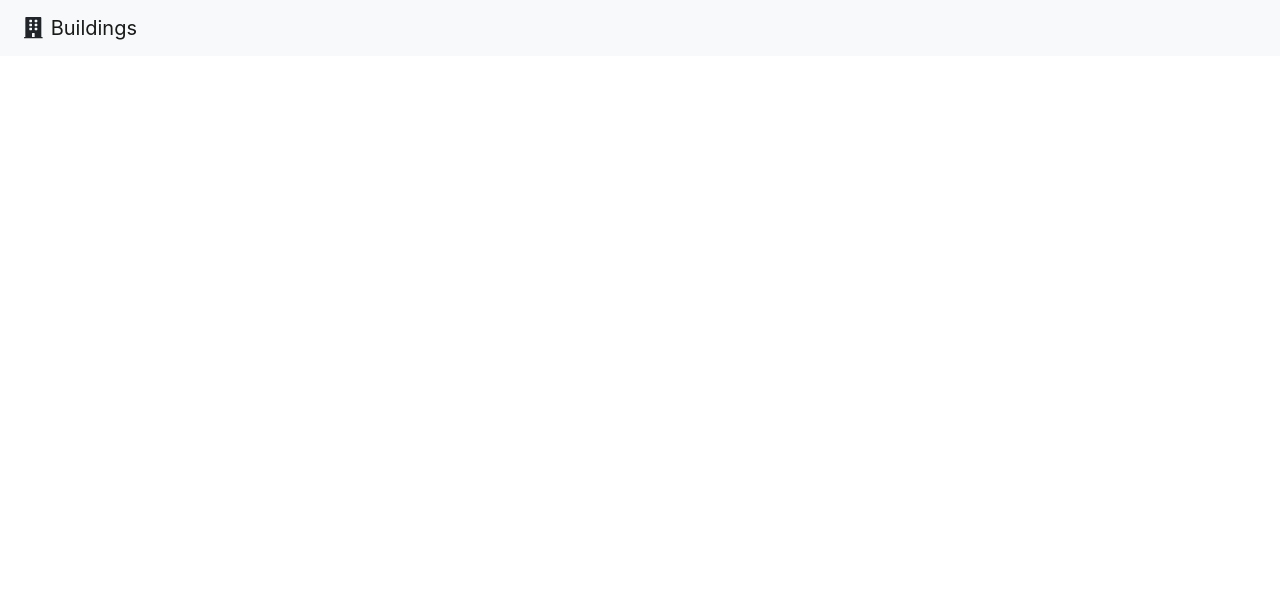
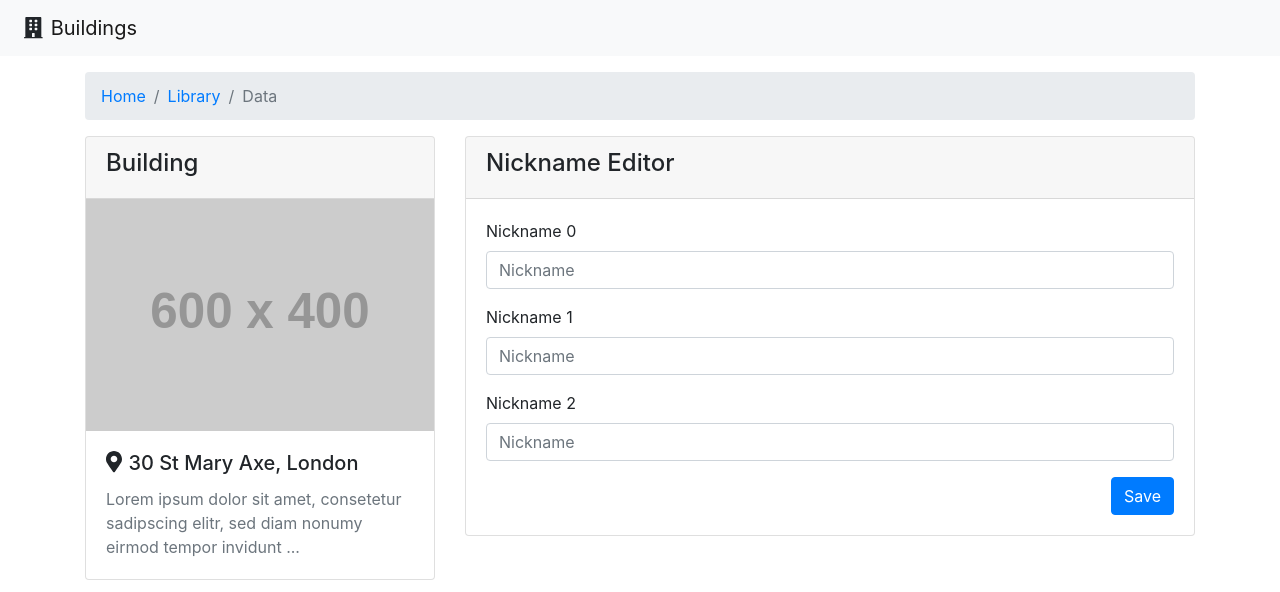
Before and after one commit to olegomon/building-manager, an Angular app: page / in a window 1280 px wide. Shown: the top 592 px of the page. Built offline with nearby package versions, Linux system fonts and the light colour scheme.

Commit message:
scaffolding interface

```diff
--- a/src/app/app.component.html
+++ b/src/app/app.component.html
@@ -1,8 +1,30 @@
-<nav class="navbar navbar-expand-lg navbar-light bg-light">
+<nav class="navbar navbar-expand-md navbar-light fixed-top bg-light">
   <fa-icon class="app-icon" size="lg" [icon]="appIcon"></fa-icon>
   <a class="navbar-brand" href="#">
-    <span>{{title}}</span>
+    <span>{{appTitle}}</span>
   </a>
 </nav>
 
+<div class="container">
+  <nav aria-label="breadcrumb">
+    <ol class="breadcrumb">
+      <li class="breadcrumb-item"><a href="#">Home</a></li>
+      <li class="breadcrumb-item"><a href="#">Library</a></li>
+      <li class="breadcrumb-item active" aria-current="page">Data</li>
+    </ol>
+  </nav>
+</div>
+
+<div class="container">
+  <div class="row">
+    <div class="col-4">
+      <app-building></app-building>
+    </div>
+    <div class="col">
+      <app-nickname-editor></app-nickname-editor>
+    </div>
+  </div>
+</div>
+
+
 <router-outlet></router-outlet>
--- a/src/app/app.component.ts
+++ b/src/app/app.component.ts
@@ -7,6 +7,6 @@ import {faBuilding} from '@fortawesome/free-solid-svg-icons';
   styleUrls: ['./app.component.scss']
 })
 export class AppComponent {
-  title = 'Buildings';
+  appTitle = 'Buildings';
   appIcon = faBuilding;
 }
--- a/src/app/app.module.ts
+++ b/src/app/app.module.ts
@@ -5,10 +5,14 @@ import {NgbModule} from '@ng-bootstrap/ng-bootstrap';
 
 import {AppRoutingModule} from './app-routing.module';
 import {AppComponent} from './app.component';
+import {BuildingComponent} from './building/building.component';
+import { NicknameEditorComponent } from './nickname-editor/nickname-editor.component';
 
 @NgModule({
   declarations: [
-    AppComponent
+    AppComponent,
+    BuildingComponent,
+    NicknameEditorComponent
   ],
   imports: [
     BrowserModule,
--- /dev/null
+++ b/src/app/building/building.component.html
@@ -0,0 +1,19 @@
+<div class="card">
+
+  <div class="card-header">
+    <h4>Building</h4>
+  </div>
+
+  <img class="card-img card-img-top rounded-0"
+       src="https://dummyimage.com/600x400/007bff/fff"
+       alt="{{address}}">
+
+  <div class="card-body">
+    <div class="card-title">
+      <fa-icon [icon]="addressIcon" pull="left" size="lg"></fa-icon>
+      <h5>{{address}}</h5>
+    </div>
+    <p class="card-text text-secondary">{{description}}</p>
+  </div>
+
+</div>
--- /dev/null
+++ b/src/app/building/building.component.ts
@@ -0,0 +1,18 @@
+import {Component} from '@angular/core';
+import {faMapMarkerAlt} from '@fortawesome/free-solid-svg-icons';
+
+@Component({
+  selector: 'app-building',
+  templateUrl: './building.component.html',
+  styleUrls: ['./building.component.scss']
+})
+export class BuildingComponent {
+
+  addressIcon = faMapMarkerAlt;
+  address = '30 St Mary Axe, London';
+  description = 'Lorem ipsum dolor sit amet, consetetur sadipscing elitr, sed diam nonumy eirmod tempor invidunt ...';
+
+  constructor() {
+  }
+
+}
--- /dev/null
+++ b/src/app/nickname-editor/nickname-editor.component.html
@@ -0,0 +1,28 @@
+<div class="card">
+
+  <div class="card-header">
+    <h4>Nickname Editor</h4>
+  </div>
+
+  <div class="card-body">
+
+    <div class="form-group">
+      <label for="nickname0">Nickname 0</label>
+      <input id="nickname0" type="text" class="form-control" placeholder="Nickname">
+    </div>
+
+    <div class="form-group">
+      <label for="nickname1">Nickname 1</label>
+      <input id="nickname1" type="text" class="form-control" placeholder="Nickname">
+    </div>
+    <div class="form-group">
+      <label for="nickname2">Nickname 2</label>
+      <input id="nickname2" type="text" class="form-control" placeholder="Nickname">
+    </div>
+
+    <div class="d-flex justify-content-end">
+      <button type="button" class="btn btn-primary" role="button">Save</button>
+    </div>
+
+  </div>
+</div>
--- /dev/null
+++ b/src/app/nickname-editor/nickname-editor.component.ts
@@ -0,0 +1,15 @@
+import {Component, OnInit} from '@angular/core';
+
+@Component({
+  selector: 'app-nickname-editor',
+  templateUrl: './nickname-editor.component.html',
+  styleUrls: ['./nickname-editor.component.scss']
+})
+export class NicknameEditorComponent implements OnInit {
+
+  constructor() { }
+
+  ngOnInit() {
+  }
+
+}
--- a/src/styles.scss
+++ b/src/styles.scss
@@ -1,3 +1,8 @@
 /* You can add global styles to this file, and also import other style files */
 
 @import "~bootstrap/scss/bootstrap";
+
+body {
+  min-height: 100vh;
+  padding-top: 4.5rem;
+}
```
Also changed, not shown: src/app/building/building.component.scss (added), src/app/nickname-editor/nickname-editor.component.scss (added), 2 other files (tests, documents, lock files or other folders).
